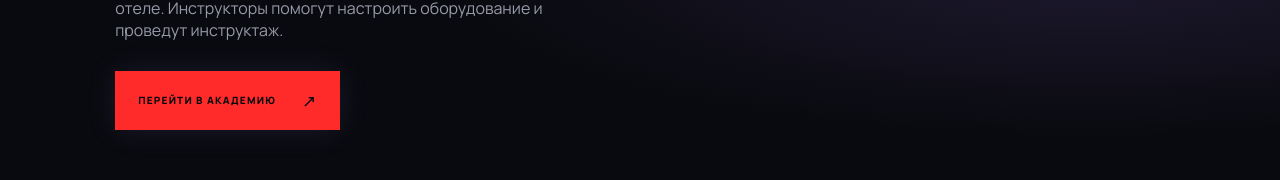
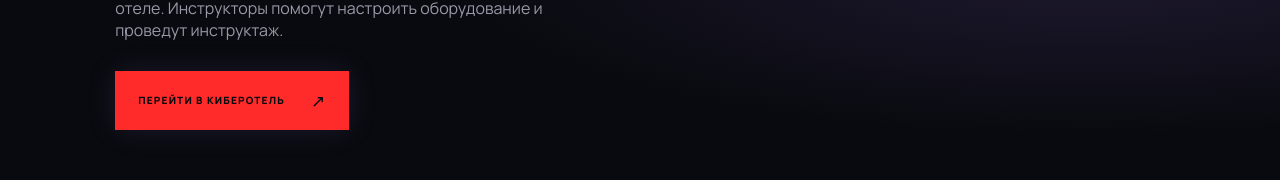
Before and after one commit to hybryd-conglomerate/ecosystem, a React (Vite) app: page /triathlon in a window 1280 px wide. Shown: the part 2993-3173 px from the top of the page. Built offline with nearby package versions, Linux system fonts and the light colour scheme; a web font is replaced by a local one.

Commit message:
Replace Link to Academy with external link to cyber hotel

```diff
--- a/src/pages/Triathlon.jsx
+++ b/src/pages/Triathlon.jsx
@@ -1,10 +1,3 @@
-
-
-
-
-
-
-
 import { Link } from 'react-router-dom';
 
 const stages = [
@@ -82,9 +75,15 @@ export default function Triathlon() {
           <p style={{ color: 'var(--muted)', marginBottom: '30px', maxWidth: '500px' }}>
             Запишитесь на пробное прохождение трассы в нашем кибер-отеле. Инструкторы помогут настроить оборудование и проведут инструктаж.
           </p>
-          <Link className="button button-primary" to="/academy" style={{ background: '#FF2A2A', borderColor: '#FF2A2A', color: '#08090d' }}>
-            Перейти в Академию <span>↗</span>
-          </Link>
+          <a
+            href="https://www.xn----8sbbqapnmkqvgnh6m.xn--p1ai/"
+            target="_blank"
+            rel="noopener noreferrer"
+            className="button button-primary"
+            style={{ background: '#FF2A2A', borderColor: '#FF2A2A', color: '#08090d' }}
+          >
+            Перейти в киберотель <span>↗</span>
+          </a>
         </div>
       </section>
     </div>
```
